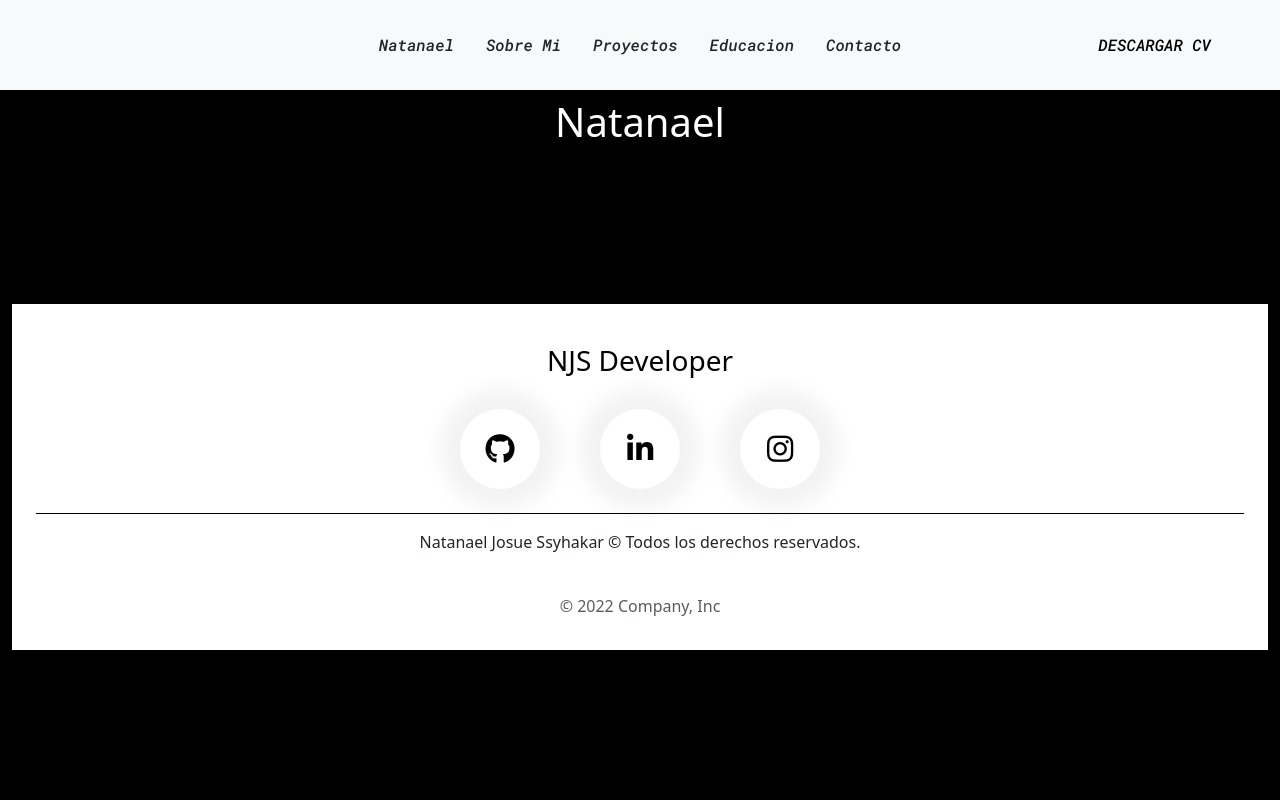
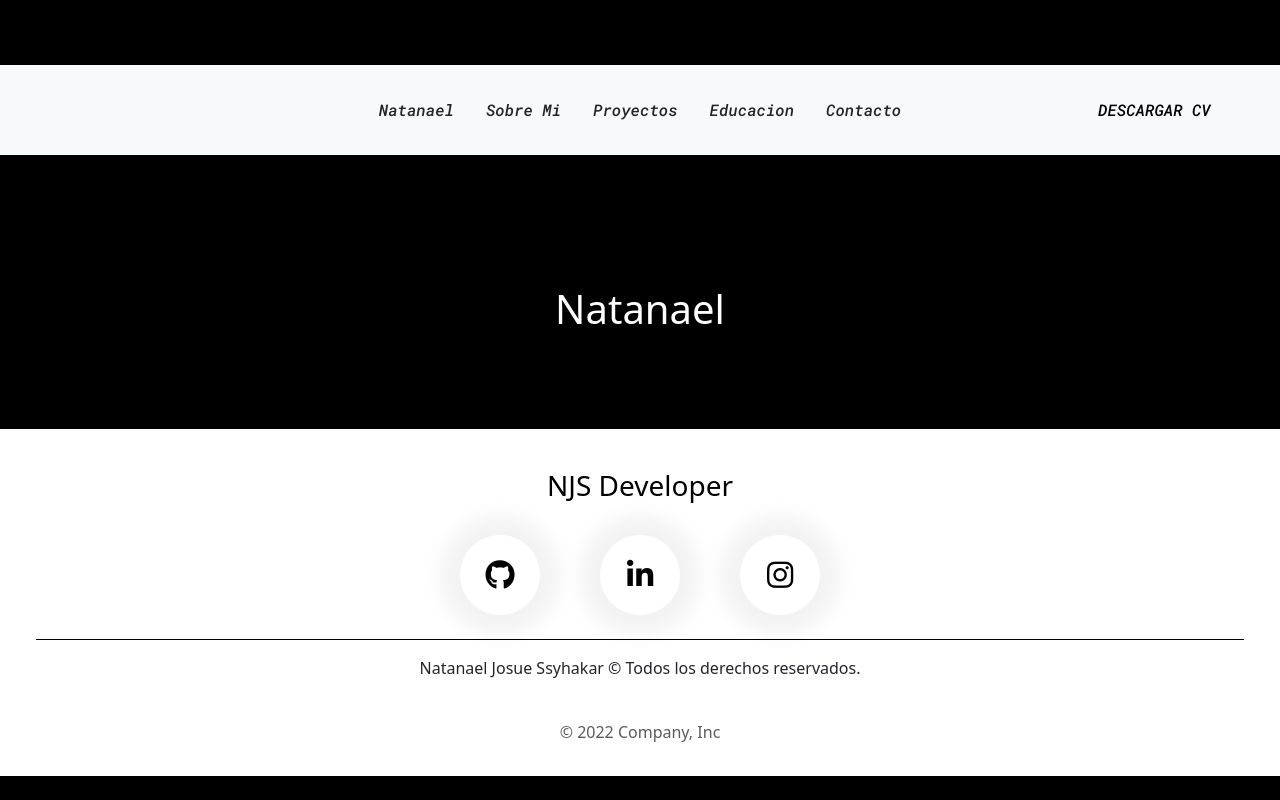
Before and after one commit to NatSsy/portfolio-FrontEnd, a plain HTML site: page index.html in a window 1280 px wide. Drawn offline with nearby package versions, Linux system fonts and the light colour scheme.

Commit message:
corrigiendo errores

```diff
--- a/css/style.css
+++ b/css/style.css
@@ -1,10 +1,7 @@
 @import url('https://fonts.googleapis.com/css2?family=Roboto+Mono:ital,wght@1,500&display=swap');
 
 *, *::before, *::after{
-    margin: 0;
-    padding: 0;
-    outline: 0;
-    box-sizing: border-box;
+    margin: auto;
 }
 
 body {
@@ -45,8 +42,8 @@ body {
 
 .headerBody .btnNav button:hover {
     transform: scale(1.1);
-    color: white;
-    background-color: black;
+    color: rgb(255, 255, 255);
+    background-color: rgb(0, 0, 0);
 }
 
 
@@ -54,13 +51,7 @@ body {
 
 /* =========>FOOTER SECTION<======== */
 
-.fo {
-    margin: auto;
-}
 
-.icon {
-    display: flex;
-}
 
 .icon a {
     width: 80px;
--- a/index.html
+++ b/index.html
@@ -12,9 +12,9 @@
 </head>
 
 <body class="bg-black ">
-    <div class="container-fluid bg-light">
+    <div class="container-fluid fo bg-light">
         <header
-            class=" d-flex flex-wrap align-items-center justify-content-center justify-content-md-between p-4 headerBody">
+            class=" d-flex  p-4 headerBody">
             <a href="/" class="d-flex align-items-center col-md-3 mb-2 mb-md-0 text-dark text-decoration-none">
                 <svg class="bi me-2" width="40" height="32" role="img" aria-label="Bootstrap">
                     <use xlink:href="#bootstrap" />
@@ -30,20 +30,19 @@
             </ul>
 
             <div class="col-md-3 text-end btnNav">
-                <button type="button" class="btn btn-outline-primary me-2 ">Descargar CV</button>
+                <button type="button" class="btn btn-outline-primary  ">Descargar CV</button>
             </div>
         </header>
     </div>
     <main>
-        <div class="container fluid">
-            <h1 class="text1 text-center text-white pt-2">Natanael</h1>
+        <div class="text-white">
+            <h1> Natanael </h1>
         </div>
 
     </main>
     <!-- Utilizamos container fluid para que el footer ocupe todo el ancho de la pantalla y no deje bordes a los costados que seria solamente "container"  -->
 
-    <div class="container-fluid fo">
-        <footer class=" py-3 my-4 bg-white">
+    <footer class=" container-fluid py-3 my-4 bg-white">
         <div class="row d-flex justify-content-center p-4">
             <div class="col-xs-12 col-md-6 col-lg-3">
                 <p class="h3 text-center text-black
@@ -69,8 +68,6 @@
         </div>
         <p class="text-center text-muted">&copy; 2022 Company, Inc</p>
     </footer>
-    </div>
-
     <script src="https://cdn.jsdelivr.net/npm/bootstrap@5.3.0-alpha1/dist/js/bootstrap.bundle.min.js"
         integrity="sha384-w76AqPfDkMBDXo30jS1Sgez6pr3x5MlQ1ZAGC+nuZB+EYdgRZgiwxhTBTkF7CXvN" crossorigin="anonymous">
         </script>
```
Lines whose indentation alone changed are shown as unchanged.
